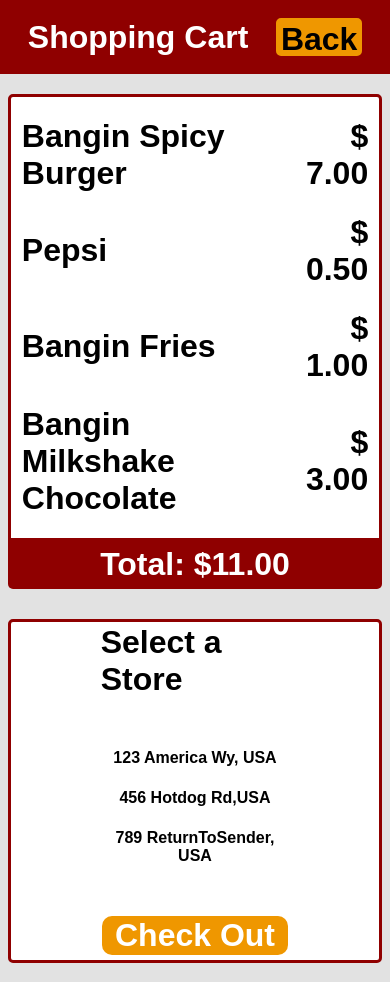
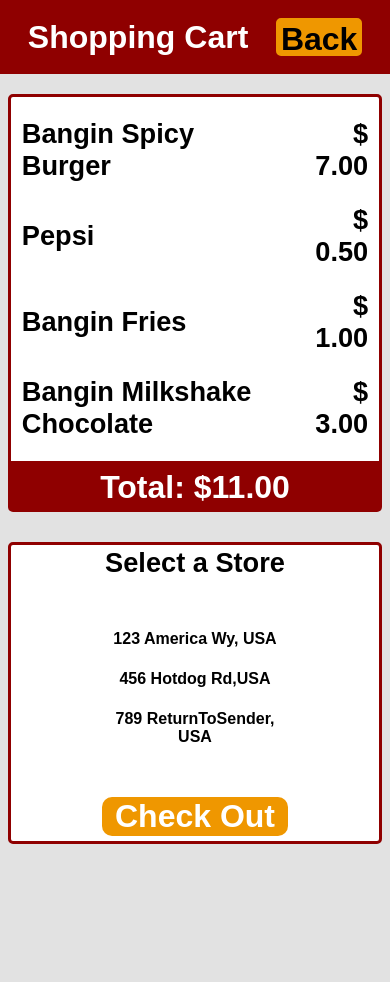
Before and after one commit to wyatt025/HTML_CSS_WebPageDemo, a plain HTML site: page shoppingcart.html in a window 390 px wide. After the commit the page ends 863 px from the top, so only its background shows below. Drawn offline with Linux system fonts and the light colour scheme.

Commit message:
more adjustment

```diff
--- a/defaultappstyles.css
+++ b/defaultappstyles.css
@@ -32,6 +32,11 @@
     color: black;
     align-items: center;
     font: 100 1em arial;
+}
+.Black-Bold-Cart {
+    color: black;
+    align-items: center;
+    font: bold 2em arial;
 }
 .HyperL1{
     color: #8F0000;
--- a/shoppingcart.html
+++ b/shoppingcart.html
@@ -27,6 +27,9 @@
             .address-box{
                 padding: .5% 24% .5% 24%;
             }
+            .Black-Bold-Cart{
+                font-size: 1.7em;
+            }
         }
     </style>
 </head>
@@ -41,7 +44,7 @@
         <div class="cart">
 
             <div class="cart-Box">
-                <table class="cart-Table Black-Bold">
+                <table class="cart-Table Black-Bold-Cart">
                     <tr>
                         <th style="text-align: left;">Bangin Spicy Burger</th>
                         <th style="text-align: right;">$ 7.00</th>
@@ -63,7 +66,7 @@
             <div class="total-box White-Bold">Total: $11.00</div>
         </div>
         <div class="address-box">
-            <div class="Black-Bold">Select a Store</div>
+            <div class="Black-Bold-Cart">Select a Store</div>
             <table class="addressTxT-Table">
                 <tr>
                     <th class="addressTxT">123 America Wy, USA</th>
```
